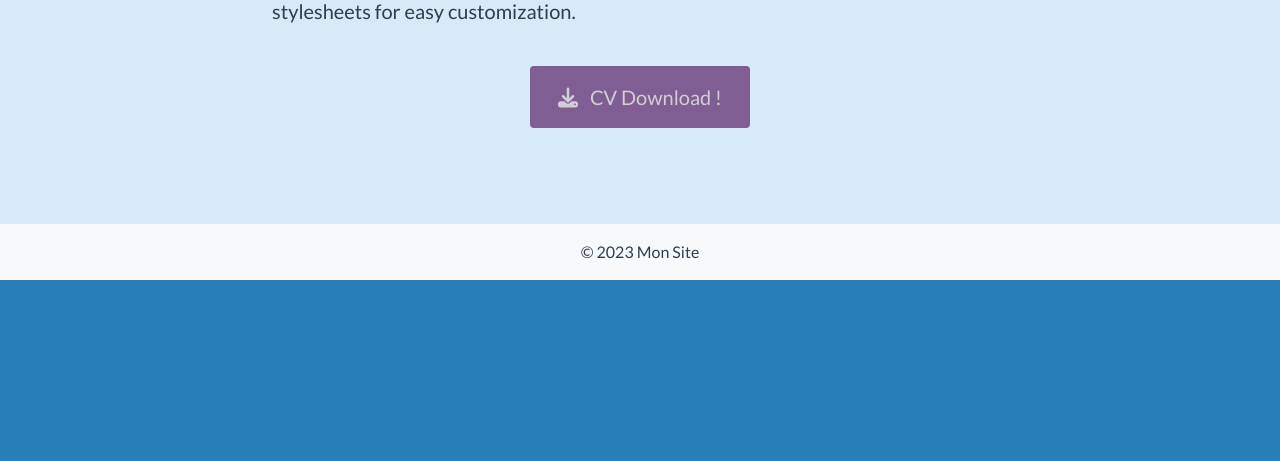
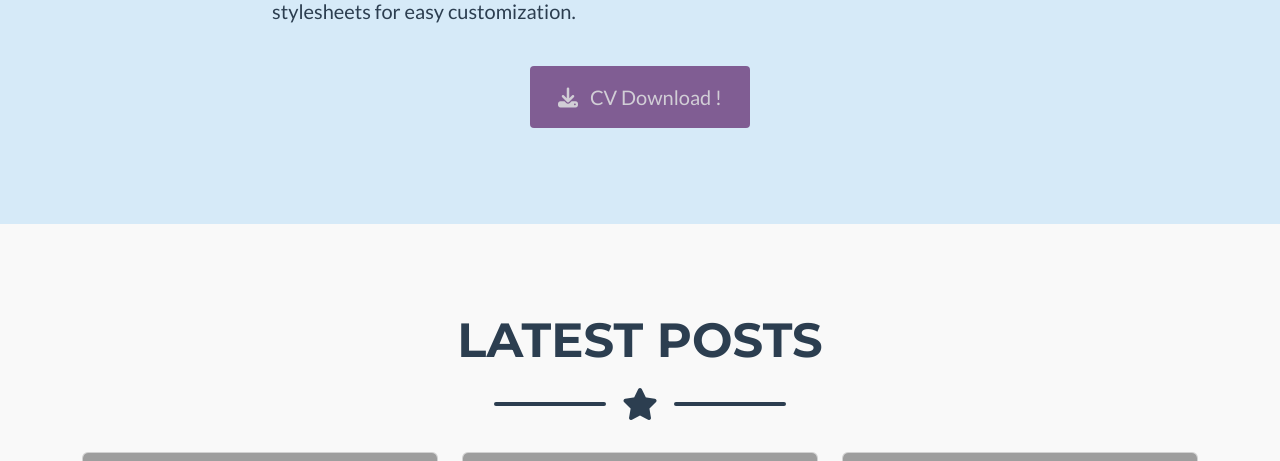
Before and after one commit to aerial978/WebDevPro, a PHP site: page / in a window 1280 px wide. Shown: the part 1874-2335 px from the top of the page. Before the commit the page ends 2154 px from the top, so only its background shows below. Run offline with PHP 8.4, Linux system fonts and the light colour scheme; classes that the project's autoload settings leave out are loaded by file name; grey boxes are pictures that could not be loaded.

Commit message:
Completed design latest posts section - homepage

```diff
--- a/src/view/front/home.html.twig
+++ b/src/view/front/home.html.twig
@@ -1,7 +1,7 @@
-
 {% extends 'template/layouts/main.html.twig' %}
 
-{% block title %}Home - WebDevPro{% endblock %}
+{% block title %}Home - WebDevPro
+{% endblock %}
 
 {% block content %}
 	<body>
@@ -11,7 +11,9 @@
 				<h1 class="masthead__heading">Welcome to My Blog</h1>
 				<div class="separator-block w-100">
 					<div class="separator-block__line separator-block__line--light"></div>
-                <div class="separator-block__icon"><i class="fas fa-star"></i></div>
+					<div class="separator-block__icon">
+						<i class="fas fa-star"></i>
+					</div>
 					<div class="separator-block__line separator-block__line--light"></div>
 				</div>
 				<p class="masthead__subheading">Junior Backend Developer - PHP / Symfony & Wordpress</p>
@@ -22,16 +24,20 @@
 				<h2 class="page-section__heading text-center">Portfolio</h2>
 				<div class="separator-block separator-light w-100">
 					<div class="separator-block__line separator-block__line--dark"></div>
-                <div class="separator-block__icon"><i class="fas fa-star"></i></div>
+					<div class="separator-block__icon">
+						<i class="fas fa-star"></i>
+					</div>
 					<div class="separator-block__line separator-block__line--dark"></div>
 				</div>
 				<div class="row justify-content-center">
 					<div class="col-md-6 col-lg-4 mb-5">
 						<div class="portfolio-item mx-auto" data-bs-toggle="modal" data-bs-target="#portfolioModal1">
 							<div class="portfolio-item-caption d-flex align-items-center justify-content-center h-100 w-100">
-                            <div class="portfolio-item-caption-content text-center text-white"><i class="fas fa-plus fa-3x"></i></div>
+								<div class="portfolio-item-caption-content text-center text-white">
+									<i class="fas fa-plus fa-3x"></i>
 								</div>
-                        <img class="img-fluid" src="public/img/cabin.png" alt="..." />
+							</div>
+							<img class="img-fluid" src="public/img/cabin.png" alt="..."/>
 						</div>
 					</div>
 				</div>
@@ -44,13 +50,19 @@
 				<!-- Icon Divider-->
 				<div class="separator-block separator-light w-100">
 					<div class="separator-block__line separator-block__line--dark"></div>
-                <div class="separator-block__icon"><i class="fas fa-star"></i></div>
+					<div class="separator-block__icon">
+						<i class="fas fa-star"></i>
+					</div>
 					<div class="separator-block__line separator-block__line--dark"></div>
 				</div>
 				<!-- About Section Content-->
 				<div class="row">
-                <div class="col-lg-4 ms-auto"><p class="lead">Freelancer is a free bootstrap theme created by Start Bootstrap. The download includes the complete source files including HTML, CSS, and JavaScript as well as optional SASS stylesheets for easy customization.</p></div>
-                <div class="col-lg-4 me-auto"><p class="lead">You can create your own custom avatar for the masthead, change the icon in the dividers, and add your email address to the contact form to make it fully functional!</p></div>
+					<div class="col-lg-4 ms-auto">
+						<p class="lead">Freelancer is a free bootstrap theme created by Start Bootstrap. The download includes the complete source files including HTML, CSS, and JavaScript as well as optional SASS stylesheets for easy customization.</p>
+					</div>
+					<div class="col-lg-4 me-auto">
+						<p class="lead">You can create your own custom avatar for the masthead, change the icon in the dividers, and add your email address to the contact form to make it fully functional!</p>
+					</div>
 				</div>
 				<!-- About Section Button-->
 				<div class="text-center mt-4">
@@ -61,24 +73,109 @@
 				</div>
 			</div>
 		</section>
+		<!-- Latest Posts Section -->
+        <section class="page-section latest-posts" id="latest-posts">
+            <div class="container">
+                <h2 class="page-section__heading text-center">Latest posts</h2>
+                <!-- Icon Divider-->
+				<div class="separator-block separator-light w-100">
+					<div class="separator-block__line separator-block__line--dark"></div>
+					<div class="separator-block__icon">
+						<i class="fas fa-star"></i>
+					</div>
+					<div class="separator-block__line separator-block__line--dark"></div>
+				</div>
+                <div class="row">
+                    <!-- Latest Post 1 -->
+                    <div class="col-lg-4 col-sm-6 mb-4">
+                        <div class="card h-100">
+                            <img class="card-img-top" src="assets/img/latest_post_1.jpg" alt="Post 1">
+                            <div class="card-body">
+                                <h5 class="card-title">Titre de l'article</h5>
+                                <p class="card-text">Description succincte de l'article.</p>
+                            </div>
+                            <ul class="list-group list-group-flush">
+                                <li class="list-group-item">Catégorie : Technologie</li>
+                            </ul>
+                            <div class="card-body">
+                                <a href="#" class="card-link">Lire l'article</a>
+                            </div>
+                            <div class="card-footer">
+                                Tags :
+                                <a href="#" class="badge bg-primary">Technologie</a>
+                                <a href="#" class="badge bg-primary">Développement Web</a>
+                            </div>
+                        </div>
+                    </div>
+                    <!-- Latest Post 2 -->
+                    <div class="col-lg-4 col-sm-6 mb-4">
+                        <div class="card h-100">
+                            <img class="card-img-top" src="assets/img/latest_post_2.jpg" alt="Post 2">
+                            <div class="card-body">
+                                <h5 class="card-title">Titre de l'article</h5>
+                                <p class="card-text">Description succincte de l'article.</p>
+                            </div>
+                            <ul class="list-group list-group-flush">
+                                <li class="list-group-item">Catégorie : Technologie</li>
+                            </ul>
+                            <div class="card-body">
+                                <a href="#" class="card-link">Lire l'article</a>
+                            </div>
+                            <div class="card-footer">
+                                Tags :
+                                <a href="#" class="badge bg-primary">Technologie</a>
+                                <a href="#" class="badge bg-primary">Développement Web</a>
+                            </div>
+                        </div>
+                    </div>
+                    <!-- Latest Post 3 -->
+                    <div class="col-lg-4 col-sm-6 mb-4">
+                        <div class="card h-100">
+                            <img class="card-img-top" src="assets/img/latest_post_3.jpg" alt="Post 3">
+                            <div class="card-body">
+                                <h5 class="card-title">Titre de l'article</h5>
+                                <p class="card-text">Description succincte de l'article.</p>
+                            </div>
+                            <ul class="list-group list-group-flush">
+                                <li class="list-group-item">Catégorie : Technologie</li>
+                            </ul>
+                            <div class="card-body">
+                                <a href="#" class="card-link">Lire l'article</a>
+                            </div>
+                            <div class="card-footer">
+                                Tags :
+                                <a href="#" class="badge bg-primary">Technologie</a>
+                                <a href="#" class="badge bg-primary">Développement Web</a>
+                            </div>
+                        </div>
+                    </div>
+                </div>
+            </div>
+        </section>
 		<div class="portfolio-modal modal fade" id="portfolioModal1" tabindex="-1" aria-labelledby="portfolioModal1" aria-hidden="true">
 			<div class="modal-dialog modal-xl">
 				<div class="modal-content">
-                <div class="modal-header border-0"><button class="btn-close" type="button" data-bs-dismiss="modal" aria-label="Close"></button></div>
+					<div class="modal-header border-0">
+						<button class="btn-close" type="button" data-bs-dismiss="modal" aria-label="Close"></button>
+					</div>
 					<div class="modal-body text-center pb-5">
 						<div class="container">
 							<div class="row justify-content-center">
-                            <div class="col-lg-8">
+								<div
+									class="col-lg-8">
 									<!-- Portfolio Modal - Title-->
 									<h2 class="portfolio-modal-title text-secondary text-uppercase mb-0">Log Cabin</h2>
 									<!-- Icon Divider-->
 									<div class="divider-custom">
 										<div class="divider-custom-line"></div>
-                                    <div class="divider-custom-icon"><i class="fas fa-star"></i></div>
+										<div class="divider-custom-icon">
+											<i class="fas fa-star"></i>
+										</div>
 										<div class="divider-custom-line"></div>
 									</div>
 									<!-- Portfolio Modal - Image-->
-                                <img class="img-fluid rounded mb-5" src="public/img/cabin.png" alt="..." />
+									<img
+									class="img-fluid rounded mb-5" src="public/img/cabin.png" alt="..."/>
 									<!-- Portfolio Modal - Text-->
 									<p class="mb-4">Lorem ipsum dolor sit amet, consectetur adipisicing elit. Mollitia neque assumenda ipsam nihil, molestias magnam, recusandae quos quis inventore quisquam velit asperiores, vitae? Reprehenderit soluta, eos quod consequuntur itaque. Nam.</p>
 									<button class="btn btn-primary" data-bs-dismiss="modal">
```
Lines whose indentation alone changed are shown as unchanged.
